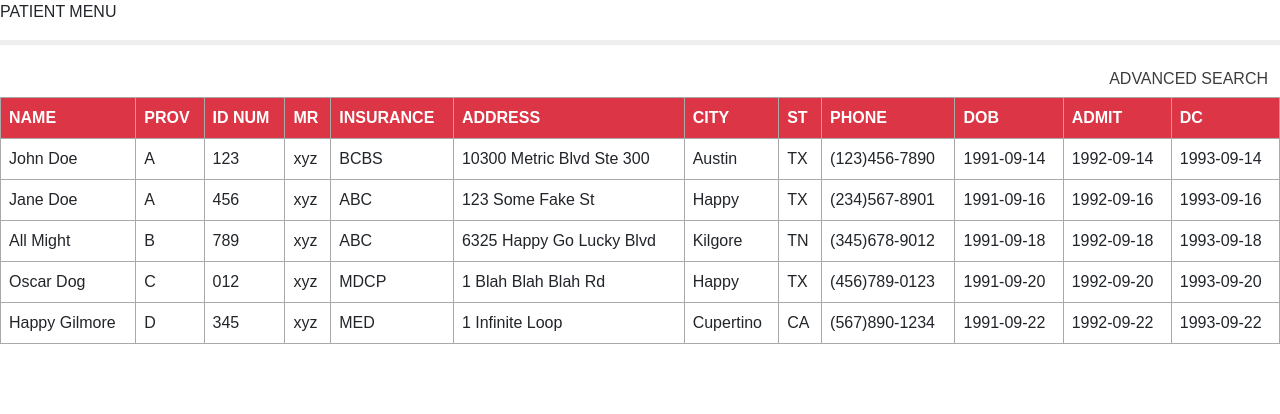
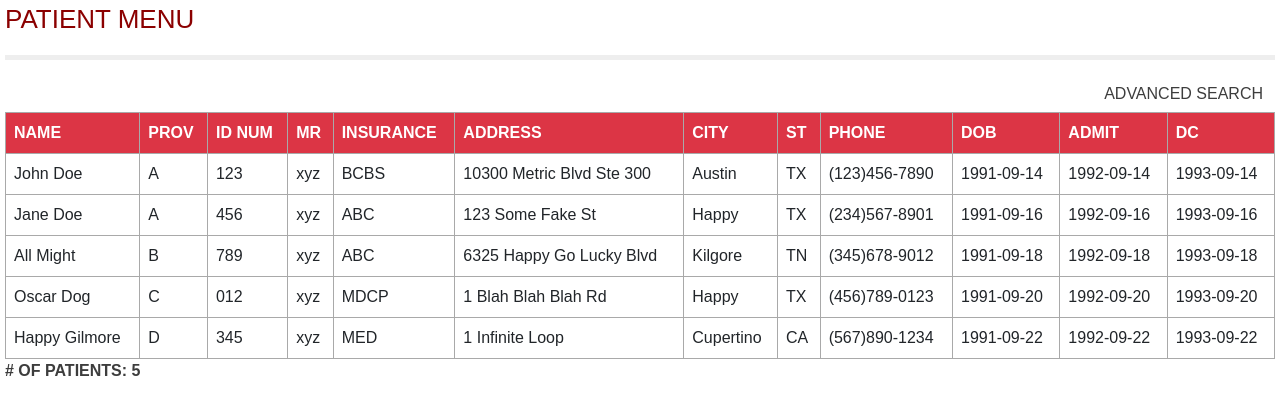
Before and after one commit to danielhayespco/goodlookingPatientMenu, a plain HTML site: page index.html in a window 1280 px wide. Drawn offline with nearby package versions, Linux system fonts and the light colour scheme.

Commit message:
added dynamic patient count and style

```diff
--- a/index.html
+++ b/index.html
@@ -132,6 +132,8 @@
 		</tbody>
 	</table>
 
+	<p id=numOfPatients># OF PATIENTS: {{patients.length}}</p>
+
 	</div>
 
   	<script src="https://code.jquery.com/jquery-3.2.1.slim.min.js" integrity="sha384-KJ3o2DKtIkvYIK3UENzmM7KCkRr/rE9/Qpg6aAZGJwFDMVNA/GpGFF93hXpG5KkN" crossorigin="anonymous"></script>
--- a/style.css
+++ b/style.css
@@ -43,3 +43,19 @@ body {
          text-align: left;
          border: 1px solid darkgray;
  }
+
+ #patientMenu {
+	padding-left: 5px;
+	padding-right: 5px;
+}
+
+#titleHeading {
+	color: darkred;
+	font-size: 26px;
+	padding-top: 10;
+}
+
+#numOfPatients {
+	color: #3d3d3d;
+	font-weight: bold;
+}
```
